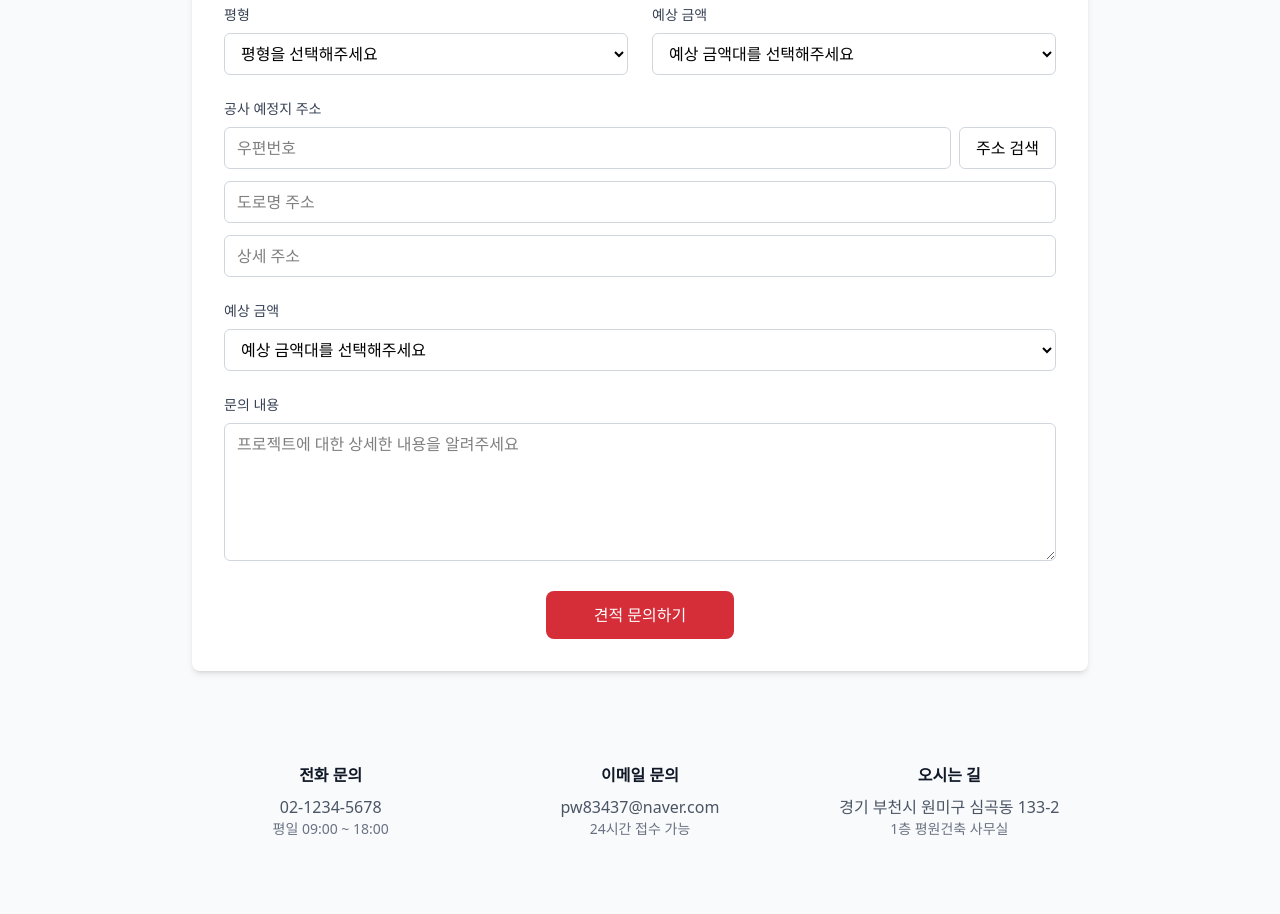
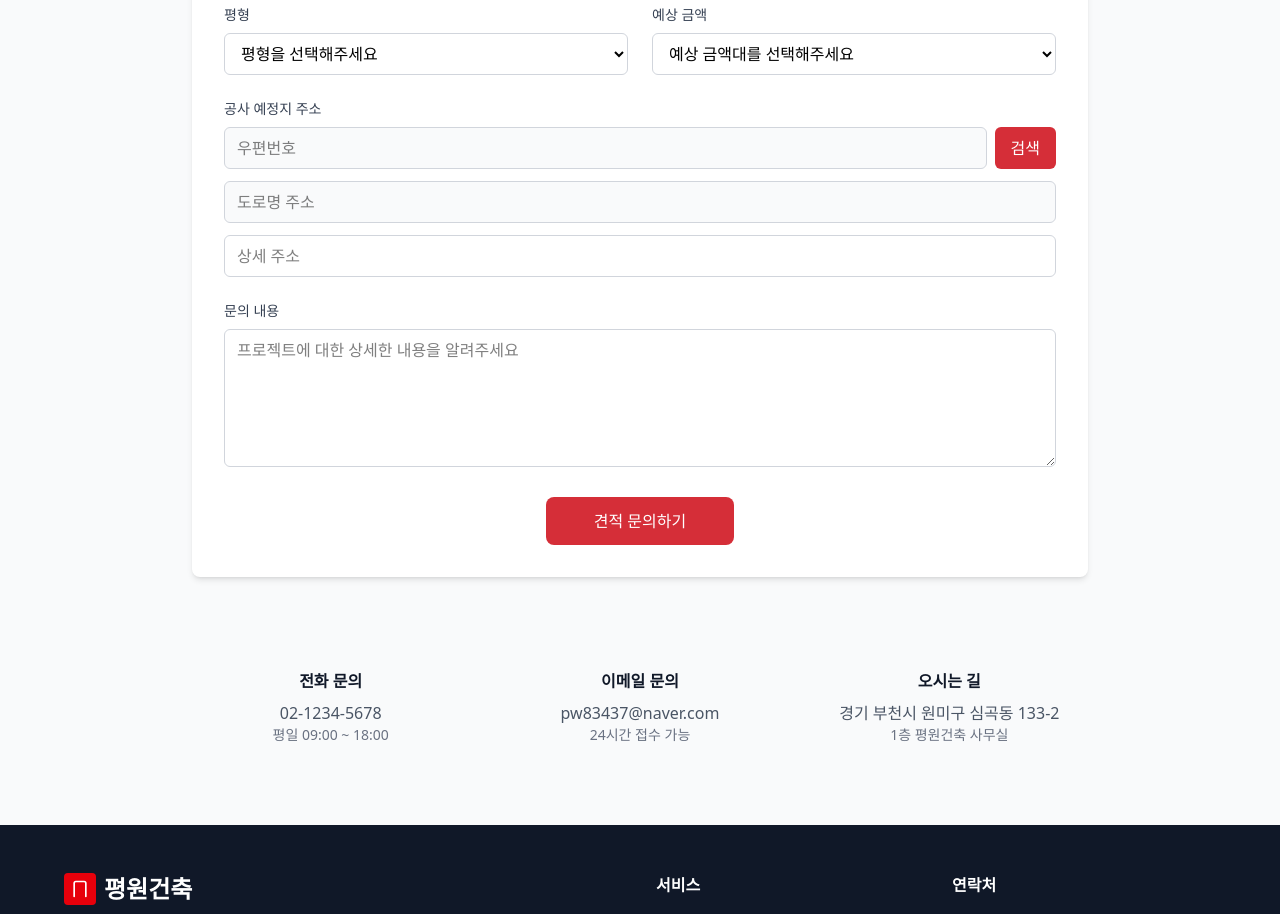
Before and after one commit to Jung-eunwoo/pyeongwonArchitecture, a Vue app: page / in a window 1280 px wide. Shown: the part 3300-4214 px from the top of the page. Built offline with nearby package versions, Linux system fonts and the light colour scheme.

Commit message:
[FEAT] 카카오 주소검색 API 추가 연동

```diff
--- a/index.html
+++ b/index.html
@@ -5,6 +5,8 @@
     <link rel="icon" type="image/svg+xml" href="/favicon.ico" />
     <meta name="viewport" content="width=device-width, initial-scale=1.0" />
     <title>평원건축 - 전문 건축사무소</title>
+    <!-- 카카오 주소 검색 API -->
+    <script src="//t1.daumcdn.net/mapjsapi/bundle/postcode/prod/postcode.v2.js"></script>
   </head>
   <body>
     <div id="app"></div>
--- a/src/components/ContactUsSection.vue
+++ b/src/components/ContactUsSection.vue
@@ -157,21 +157,23 @@
                     v-model="formData.postalCode"
                     id="postal-code"
                     placeholder="우편번호"
-                    class="flex-1 px-3 py-2 border border-gray-300 rounded-md focus:outline-none focus:ring-2 focus:ring-[#d52e38] focus:border-transparent"
+                    readonly
+                    class="flex-1 px-3 py-2 border border-gray-300 rounded-md focus:outline-none focus:ring-2 focus:ring-[#d52e38] focus:border-transparent bg-gray-50"
                   />
                   <button
                     type="button"
                     @click="handleAddressSearch"
-                    class="px-4 py-2 border border-gray-300 rounded-md hover:bg-gray-50 transition-colors"
+                    class="px-4 py-2 bg-[#d52e38] text-white rounded-md hover:opacity-90 transition-opacity whitespace-nowrap"
                   >
-                    주소 검색
+                    검색
                   </button>
                 </div>
                 <input
                   v-model="formData.roadAddress"
                   id="road-address"
                   placeholder="도로명 주소"
-                  class="w-full px-3 py-2 border border-gray-300 rounded-md focus:outline-none focus:ring-2 focus:ring-[#d52e38] focus:border-transparent"
+                  readonly
+                  class="w-full px-3 py-2 border border-gray-300 rounded-md focus:outline-none focus:ring-2 focus:ring-[#d52e38] focus:border-transparent bg-gray-50"
                 />
                 <input
                   v-model="formData.detailAddress"
@@ -180,27 +182,6 @@
                   class="w-full px-3 py-2 border border-gray-300 rounded-md focus:outline-none focus:ring-2 focus:ring-[#d52e38] focus:border-transparent"
                 />
               </div>
-            </div>
-
-            <div>
-              <label
-                for="budget"
-                class="block text-sm font-medium text-gray-700 mb-2"
-                >예상 금액</label
-              >
-              <select
-                v-model="formData.budget"
-                id="budget"
-                class="w-full px-3 py-2 border border-gray-300 rounded-md focus:outline-none focus:ring-2 focus:ring-[#d52e38] focus:border-transparent"
-              >
-                <option value="">예상 금액대를 선택해주세요</option>
-                <option value="1000-3000">1,000만원 ~ 3,000만원</option>
-                <option value="3000-5000">3,000만원 ~ 5,000만원</option>
-                <option value="5000-1억">5,000만원 ~ 1억원</option>
-                <option value="1억-5억">1억원 ~ 5억원</option>
-                <option value="5억-10억">5억원 ~ 10억원</option>
-                <option value="10억+">10억원 이상</option>
-              </select>
             </div>
 
             <div>
@@ -250,6 +231,28 @@
 <script setup lang="ts">
 import { ref, watch, onMounted, onUnmounted } from "vue";
 import ContactInfo from "./ContactInfo.vue";
+
+// 카카오 주소 검색 API 타입 정의
+declare global {
+  interface Window {
+    daum: {
+      Postcode: new (options: {
+        oncomplete: (data: {
+          zonecode: string;
+          roadAddress: string;
+          jibunAddress: string;
+          buildingName: string;
+          apartment: string;
+        }) => void;
+        width?: string;
+        height?: string;
+      }) => {
+        open: () => void;
+        embed: (element: HTMLElement) => void;
+      };
+    };
+  }
+}
 
 interface Props {
   contacts: Array<{
@@ -328,7 +331,33 @@
 };
 
 const handleAddressSearch = () => {
-  emit("address-search");
+  // 카카오 주소 검색 API가 로드되었는지 확인
+  if (!window.daum || !window.daum.Postcode) {
+    alert(
+      "주소 검색 서비스를 불러올 수 없습니다. 페이지를 새로고침 후 다시 시도해주세요."
+    );
+    return;
+  }
+
+  new window.daum.Postcode({
+    oncomplete: function (data) {
+      // 우편번호와 주소 정보를 입력 필드에 자동 설정
+      formData.value.postalCode = data.zonecode;
+      formData.value.roadAddress = data.roadAddress;
+
+      // 상세주소 입력 필드에 포커스
+      setTimeout(() => {
+        const detailAddressInput = document.getElementById(
+          "detail-address"
+        ) as HTMLInputElement;
+        if (detailAddressInput) {
+          detailAddressInput.focus();
+        }
+      }, 100);
+    },
+    width: "100%",
+    height: "400px",
+  }).open();
 };
 
 onMounted(() => {
```
